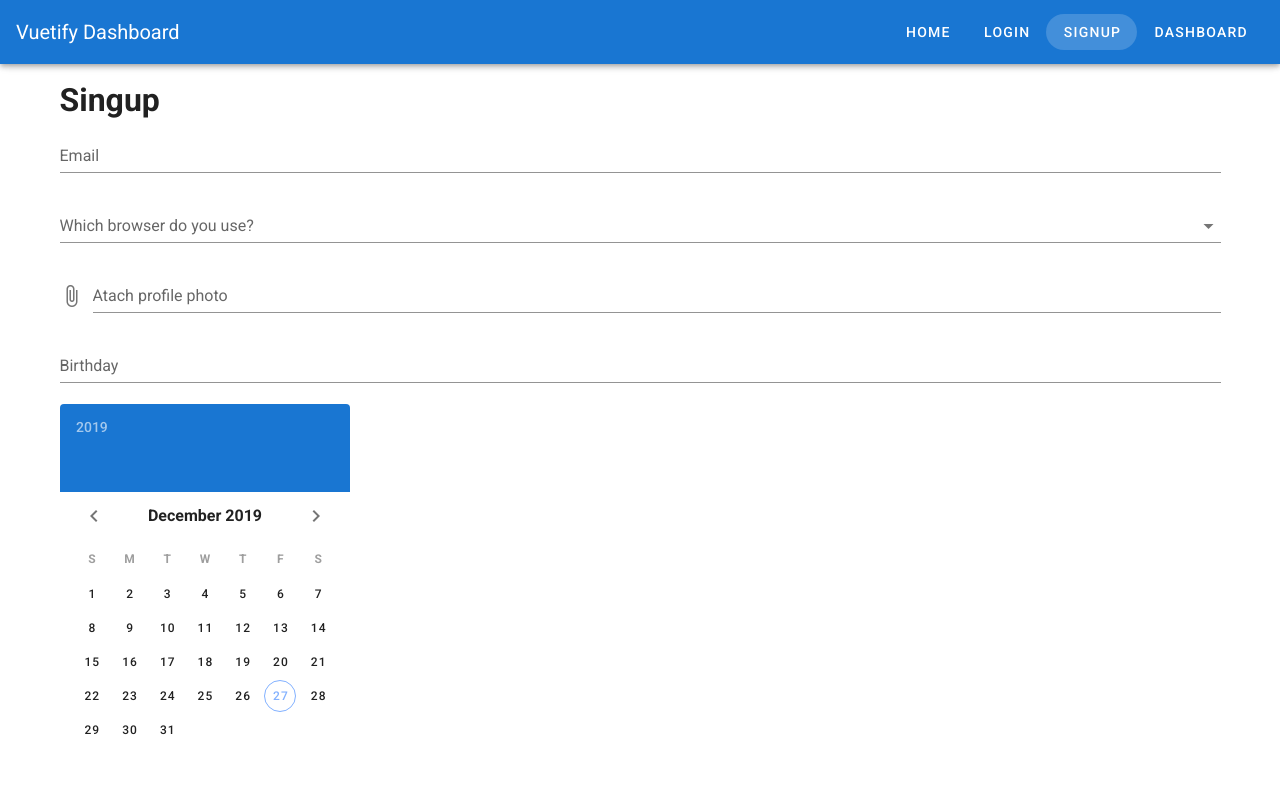
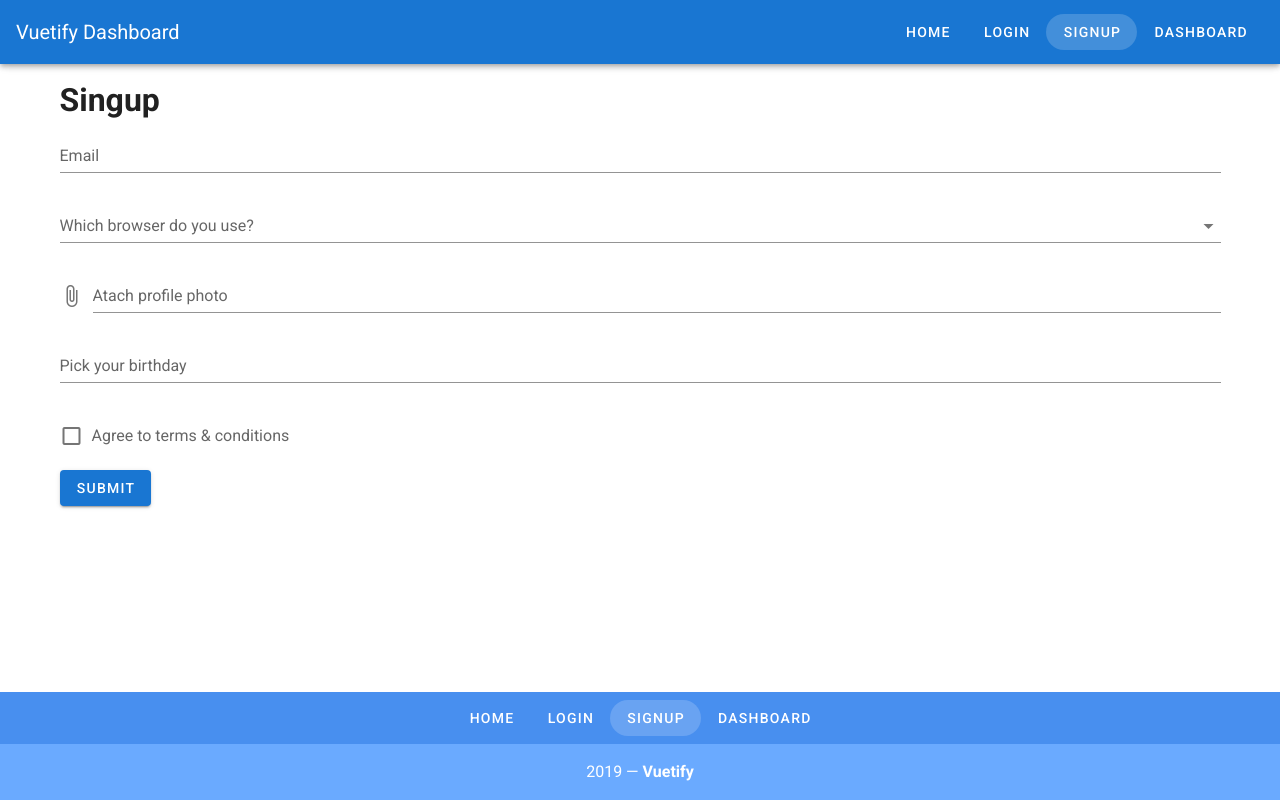
Before and after one commit to mindfulengr/vue-mastery-lessons, a Vue app in the folder beautify-with-vuetify/vuetify-dashboard/: page /signup in a window 1280 px wide. Shown: the top 800 px of the page. Built offline with nearby package versions, Linux system fonts and the light colour scheme.

Commit message:
open date picker in menu

```diff
--- a/beautify-with-vuetify/vuetify-dashboard/src/views/Signup.vue
+++ b/beautify-with-vuetify/vuetify-dashboard/src/views/Signup.vue
@@ -7,8 +7,19 @@
           <v-text-field type="text" label="Email"></v-text-field>
           <v-autocomplete :items="browsers" label="Which browser do you use?"></v-autocomplete>
           <v-file-input label="Atach profile photo"></v-file-input>
-          <v-text-field label="Birthday" v-model="birthday" readonly></v-text-field>
-          <v-date-picker v-model="birthday"></v-date-picker>
+          <v-menu
+            v-model="menu"
+            :close-on-content-click="false"
+            :nudge-right="40"
+            transition="scale-transition"
+            offset-y
+            min-width="290px"
+          >
+            <template v-slot:activator="{ on }">
+              <v-text-field v-model="birthday" label="Pick your birthday" readonly v-on="on"></v-text-field>
+            </template>
+            <v-date-picker v-model="birthday" @input="menu = false"></v-date-picker>
+          </v-menu>
           <v-checkbox label="Agree to terms & conditions"></v-checkbox>
           <v-btn type="submit" color="primary">Submit</v-btn>
         </v-form>
@@ -20,6 +31,7 @@
 <script>
 export default {
   data: () => ({
+    menu: false,
     birthday: "",
     browsers: ["Chrome", "Firefox", "Safari", "Edge", "Brave"]
   })
```
